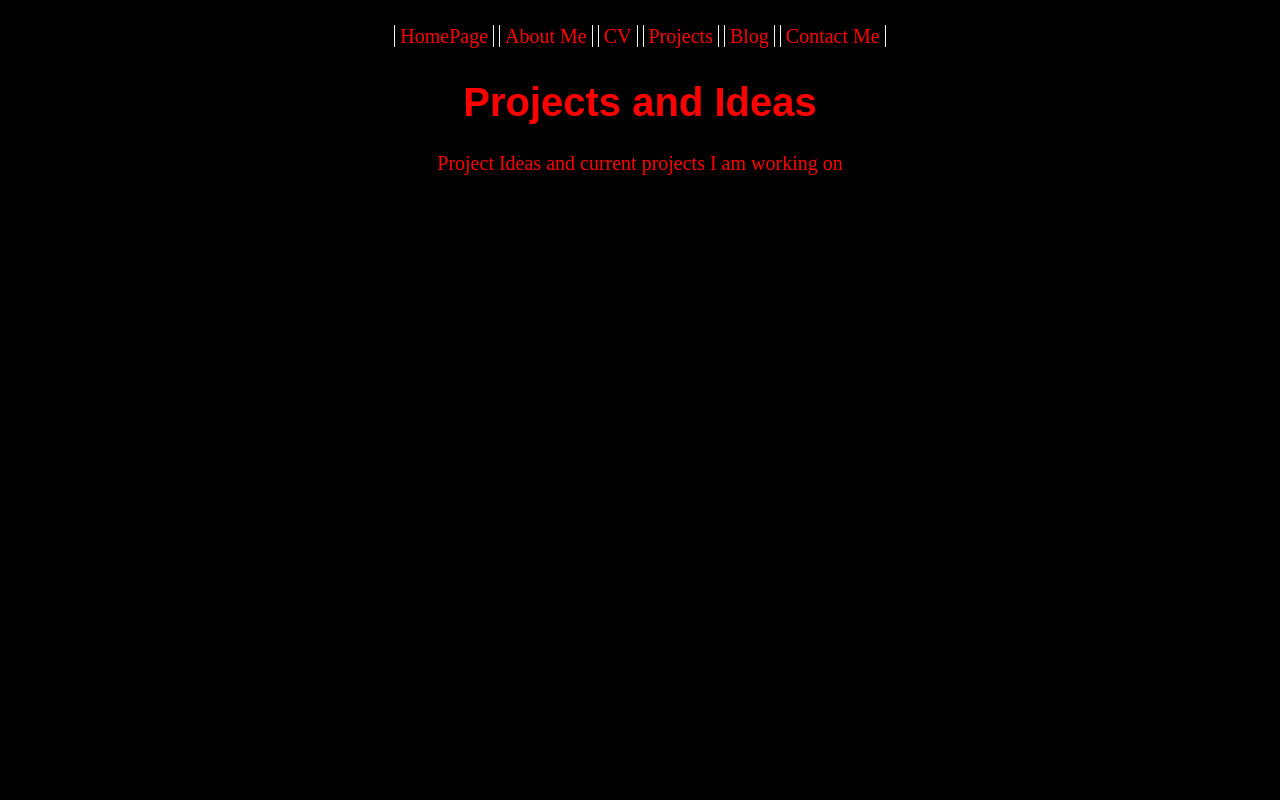
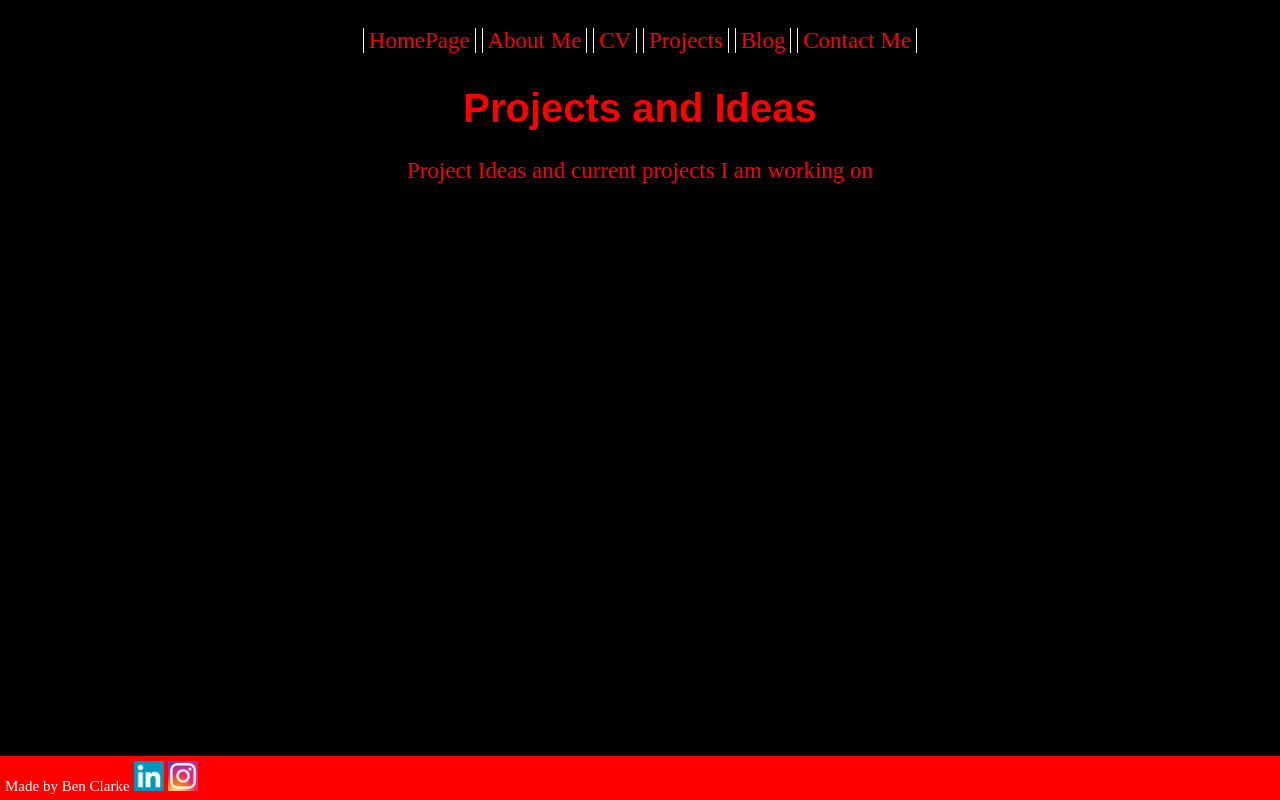
Before and after one commit to benjimanclarke/benjimanclarke.github.io, a plain HTML site: page html/projects.html in a window 1280 px wide. Drawn offline with Linux system fonts and the light colour scheme.

Commit message:
Footer added to all pages
Context and design added with footer

```diff
--- a/css/aboutstylesheet.css
+++ b/css/aboutstylesheet.css
@@ -73,3 +73,29 @@ h1 {
 .menu a:hover {
 	background-color: whitesmoke;
 }
+
+.footer {
+	position: relative;
+ right: 0;
+ bottom: 0;
+ left: 0;
+ padding: 5px;
+ background-color: red;
+}
+
+.footer p {
+	font-size: 15px;
+	position: relative;
+	display: inline;
+	color: white;
+}
+
+.footer-images {
+	text-align: right;
+	display: inline;
+}
+
+.footer-images img {
+	height: 30px;
+	width: 30px;
+}
--- a/css/blogstylesheet.css
+++ b/css/blogstylesheet.css
@@ -15,11 +15,11 @@ h1 {
 
 p {
 	font-family: 'Times New Roman';
-	font-size: 20px;
+	font-size: 23px;
 }
 
 .menu {
-	font-size: 20px;
+	font-size: 23px;
 	text-align: center;
 }
 
@@ -45,3 +45,30 @@ p {
 .menu a:hover {
 	background-color: whitesmoke;
 }
+
+.footer {
+	position: absolute;
+ right: 0;
+ bottom: 0;
+ left: 0;
+ padding: 5px;
+ background-color: red;
+	align-items: center;
+}
+
+.footer p {
+	font-size: 15px;
+	text-align: center;
+	display: inline;
+	color: white;
+}
+
+.footer-images {
+	text-align: right;
+	display: inline;
+}
+
+.footer-images img {
+	height: 30px;
+	width: 30px;
+}
--- a/css/contactmestylesheet.css
+++ b/css/contactmestylesheet.css
@@ -15,11 +15,11 @@ h1 {
 
 p {
 	font-family: 'Times New Roman';
-	font-size: 20px;
+	font-size: 23px;
 }
 
 .menu {
-	font-size: 20px;
+	font-size: 23px;
 	text-align: center;
 }
 
@@ -45,3 +45,30 @@ p {
 .menu a:hover {
 	background-color: whitesmoke;
 }
+
+.footer {
+	position: absolute;
+ right: 0;
+ bottom: 0;
+ left: 0;
+ padding: 5px;
+ background-color: red;
+	align-items: center;
+}
+
+.footer p {
+	font-size: 15px;
+	text-align: center;
+	display: inline;
+	color: white;
+}
+
+.footer-images {
+	text-align: right;
+	display: inline;
+}
+
+.footer-images img {
+	height: 30px;
+	width: 30px;
+}
--- a/css/cvstylesheet.css
+++ b/css/cvstylesheet.css
@@ -15,11 +15,11 @@ h1 {
 
 p {
 	font-family: 'Times New Roman';
-	font-size: 20px;
+	font-size: 23px;
 }
 
 .menu {
-	font-size: 20px;
+	font-size: 23px;
 	text-align: center;
 }
 
@@ -45,3 +45,30 @@ p {
 .menu a:hover {
 	background-color: whitesmoke;
 }
+
+.footer {
+	position: absolute;
+ right: 0;
+ bottom: 0;
+ left: 0;
+ padding: 5px;
+ background-color: red;
+	align-items: center;
+}
+
+.footer p {
+	font-size: 15px;
+	text-align: center;
+	display: inline;
+	color: white;
+}
+
+.footer-images {
+	text-align: right;
+	display: inline;
+}
+
+.footer-images img {
+	height: 30px;
+	width: 30px;
+}
--- a/css/indexstylesheet.css
+++ b/css/indexstylesheet.css
@@ -1,7 +1,3 @@
-html {
-	height: 100%;
-}
-
 body {
 	background-color: black;
 }
@@ -81,12 +77,14 @@ p {
  left: 0;
  padding: 5px;
  background-color: red;
+	align-items: center;
 }
 
 .footer p {
-	font-size: 20px;
-	position: relative;
+	font-size: 15px;
+	text-align: center;
 	display: inline;
+	color: white;
 }
 
 .footer-images {
--- a/css/projectsstylesheet.css
+++ b/css/projectsstylesheet.css
@@ -15,11 +15,11 @@ h1 {
 
 p {
 	font-family: 'Times New Roman';
-	font-size: 20px;
+	font-size: 23px;
 }
 
 .menu {
-	font-size: 20px;
+	font-size: 23px;
 	text-align: center;
 }
 
@@ -44,5 +44,31 @@ p {
 
 .menu a:hover {
 	background-color: whitesmoke;
-}lor: red;
 }
+
+.footer {
+	position: absolute;
+ right: 0;
+ bottom: 0;
+ left: 0;
+ padding: 5px;
+ background-color: red;
+	align-items: center;
+}
+
+.footer p {
+	font-size: 15px;
+	text-align: center;
+	display: inline;
+	color: white;
+}
+
+.footer-images {
+	text-align: right;
+	display: inline;
+}
+
+.footer-images img {
+	height: 30px;
+	width: 30px;
+}
--- a/html/projects.html
+++ b/html/projects.html
@@ -22,4 +22,11 @@
          <p>Project Ideas and current projects I am working on</p>
       </div>
 	</body>
+	<div class='footer'>
+	   <p>Made by Ben Clarke</p>
+	   <div class="footer-images">
+	      <a href="https://www.linkedin.com/in/ben-clarke-47817ba2/"><img src="../linkedin-icon.png"></a>
+			   	<a href="https://www.instagram.com/benclarke2512/"><img src="../instagram-icon.jpg"></a>
+	   </div>
+	</div>
 </html>
```
Also changed, not shown: html/about.html (+7 -0 lines), html/blog.html (+7 -0 lines), html/contactme.html (+7 -0 lines), html/cv.html (+7 -0 lines).
